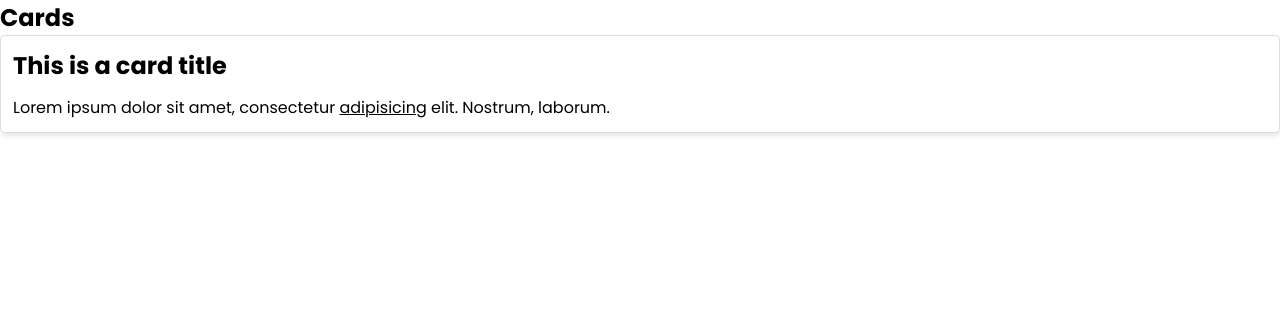
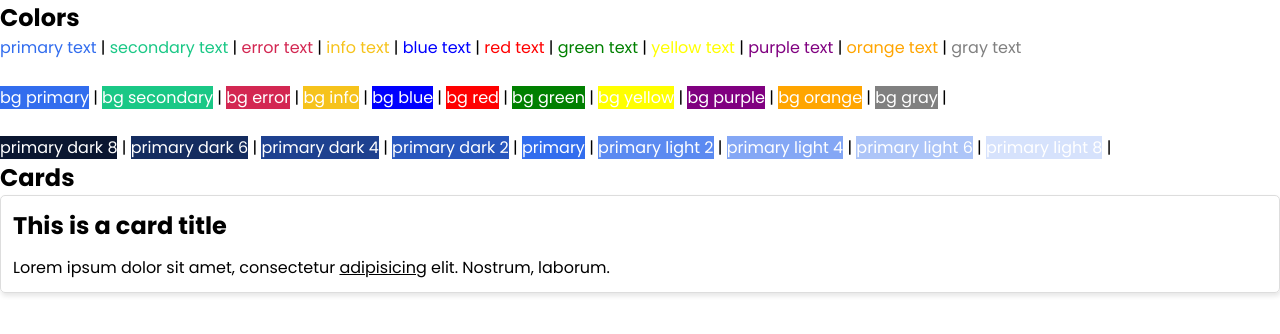
Before and after one commit to IgniteStudio/First-Sass, a website: page index.html in a window 1280 px wide. Drawn offline with Linux system fonts and the light colour scheme.

Commit message:
second commit

```diff
--- a/index.html
+++ b/index.html
@@ -1,14 +1,51 @@
 <html lang="en">
   <head>
-    <meta charset="UTF-8">
-    <meta http-equiv="X-UA-Compatible" content="IE=edge">
-    <meta name="viewport" content="width=device-width, initial-scale=1.0">
-    <link rel="stylesheet" href="/css/index.css">
+    <meta charset="UTF-8" />
+    <meta http-equiv="X-UA-Compatible" content="IE=edge" />
+    <meta name="viewport" content="width=device-width, initial-scale=1.0" />
+    <link rel="stylesheet" href="/css/index.css" />
     <title>SASS Tute 1</title>
   </head>
   <body>
     <!-- colors -->
+    <h2>Colors</h2>
+    <span class="text-primary">primary text</span> |
+    <span class="text-secondary">secondary text</span> |
+    <span class="text-error">error text</span> |
+    <span class="text-info">info text</span> |
+    <span class="text-blue">blue text</span> |
+    <span class="text-red">red text</span> |
+    <span class="text-green">green text</span> |
+    <span class="text-yellow">yellow text</span> |
+    <span class="text-purple">purple text</span> |
+    <span class="text-orange">orange text</span> |
+    <span class="text-gray">gray text</span>
 
+    <br /><br />
+
+    <span class="bg-primary text-white">bg primary</span> |
+    <span class="bg-secondary text-white">bg secondary</span> |
+    <span class="bg-error text-white">bg error</span> |
+    <span class="bg-info text-white">bg info</span> |
+    <span class="bg-blue text-white">bg blue</span> |
+    <span class="bg-red text-white">bg red</span> |
+    <span class="bg-green text-white">bg green</span> |
+    <span class="bg-yellow text-white">bg yellow</span> |
+    <span class="bg-purple text-white">bg purple</span> |
+    <span class="bg-orange text-white">bg orange</span> |
+    <span class="bg-gray text-white">bg gray</span> |
+
+    <br /><br />
+
+    <span class="bg-primary-dark-8 text-white">primary dark 8</span> |
+    <span class="bg-primary-dark-6 text-white">primary dark 6</span> |
+    <span class="bg-primary-dark-4 text-white">primary dark 4</span> |
+    <span class="bg-primary-dark-2 text-white">primary dark 2</span> |
+    <span class="bg-primary text-white">primary</span> |
+    <span class="bg-primary-light-2 text-white">primary light 2</span> |
+    <span class="bg-primary-light-4 text-white">primary light 4</span> |
+    <span class="bg-primary-light-6 text-white">primary light 6</span> |
+    <span class="bg-primary-light-8 text-white">primary light 8</span> |
     <!-- font sizes -->
 
     <!-- buttons -->
@@ -17,11 +54,12 @@
     <h2>Cards</h2>
     <div class="card">
       <h1 class="card-title">This is a card title</h1>
-       <p class="card-body">Lorem ipsum dolor sit amet, consectetur <a href="#">adipisicing</a> elit. Nostrum, laborum.</p>
+      <p class="card-body">
+        Lorem ipsum dolor sit amet, consectetur
+        <a href="#">adipisicing</a> elit. Nostrum, laborum.
+      </p>
     </div>
 
     <!-- grid system -->
-
-
   </body>
 </html>
```
Lines whose indentation alone changed are shown as unchanged.
